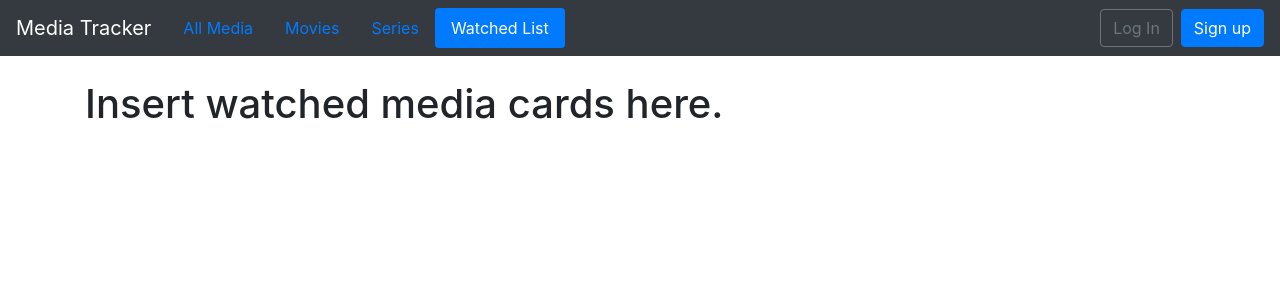
After one commit to 18mward/MediaTracker, a Django app: page /allmedia/watched_list/ in a window 1280 px wide. The commit adds this page. Shown: the top 300 px of the page. Run offline with Django 3.2, Linux system fonts and the light colour scheme; some libraries are stand-ins or nearby versions.

Commit message:
Added a new view for the watched list page as well as a link to that page. Also made the buttons for all media, movies, series, and watched list light up when the user has navigated to each of said pages

```diff
--- a/cards/urls.py
+++ b/cards/urls.py
@@ -4,6 +4,7 @@ from .views import (
     CardDetailView,
     MovieListView,
     SeriesListView,
+    WatchedListView,
 )
 
 urlpatterns = [
@@ -11,4 +12,5 @@ urlpatterns = [
     path('<int:pk>/', CardDetailView.as_view(), name='card_detail'),
     path('movies/', MovieListView.as_view(), name='movie_list'),
     path('series/', SeriesListView.as_view(), name='series_list'),
+    path('watched_list/', WatchedListView.as_view(), name='watched_list'),
 ]
--- a/cards/views.py
+++ b/cards/views.py
@@ -13,6 +13,10 @@ class SeriesListView(ListView):
     model = Card
     template_name = 'series_list.html'
 
+class WatchedListView(ListView):
+    model = Card
+    template_name = 'watched_list.html'
+
 class CardDetailView(DetailView):
     model = Card
     template_name = 'card_detial.html'
--- a/templates/base.html
+++ b/templates/base.html
@@ -24,16 +24,16 @@
 	  </button>
 	  <ul class="nav nav-pills">
 		  <li class="nav-item">
-			<a class="nav-link active" href="{% url 'card_list' %}">All Media</a>
+			<a href="{% url 'card_list' %}" {% if request.path == '/allmedia/' %} class="nav-link active" {% else %} class="nav-link" {% endif %}>All Media</a>
 		  </li>
 		  <li class="nav-item">
-			<a class="nav-link" href="{% url 'movie_list' %}">Movies</a>
+			<a href="{% url 'movie_list' %}" {% if request.path == '/allmedia/movies/' %} class="nav-link active" {% else %} class="nav-link" {% endif %}>Movies</a>
 		  </li>
 		  <li class="nav-item">
-			<a class="nav-link" href="{% url 'series_list' %}">Series</a>
+			<a href="{% url 'series_list' %}" {% if request.path == '/allmedia/series/' %} class="nav-link active" {% else %} class="nav-link" {% endif %}>Series</a>
 		  </li>
 		  <li class="nav-item">
-			<a class="nav-link" href="{% url 'card_list' %}">Watched List</a>
+			<a href="{% url 'watched_list' %}" {% if request.path == '/allmedia/watched_list/' %} class="nav-link active" {% else %} class="nav-link" {% endif %}>Watched List</a>
 		  </li>
 	  </ul>
     <div class="collapse navbar-collapse" id="navbarCollapse">
--- /dev/null
+++ b/templates/watched_list.html
@@ -0,0 +1,4 @@
+{% extends 'base.html' %}
+{% block content %}
+<h1>Insert watched media cards here.</h1>
+{% endblock content %}
```
Also changed, not shown: templates/home.html (+8 -8 lines), db.sqlite3.
